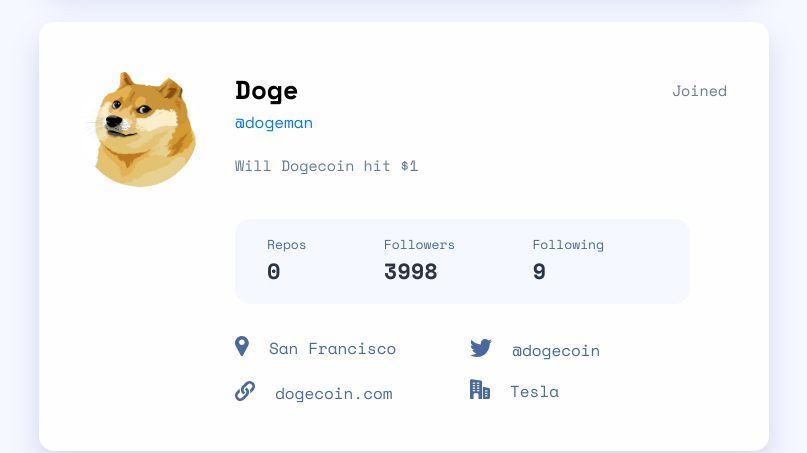
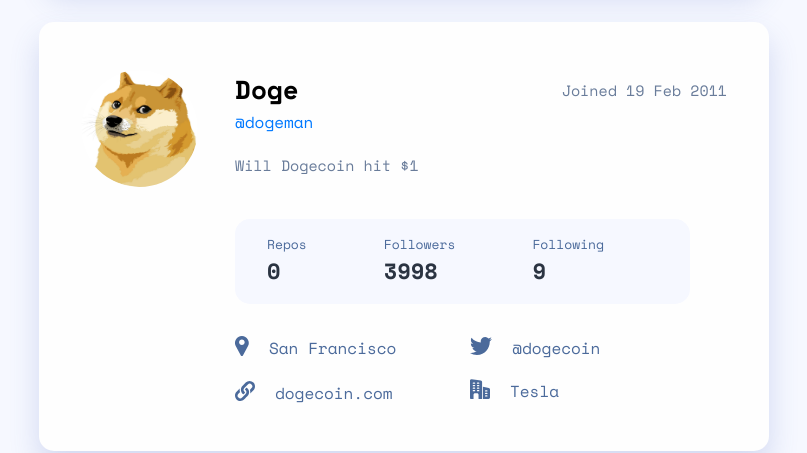
Before and after one commit to Mitch4sho/GitHub-user-serach-app, a React (Create React App) app: page / in a window 1280 px wide. Shown: the part 260-713 px from the top of the page, without its empty margins (236-1043 px from the left). Built offline with nearby package versions, Linux system fonts and the light colour scheme; the HTML template or start-up script is replaced by a standard one.

Commit message:
Decompose UserDashboard into smaller components

```diff
--- a/package.json
+++ b/package.json
@@ -7,9 +7,12 @@
     "@testing-library/jest-dom": "^5.14.1",
     "@testing-library/react": "^11.2.7",
     "@testing-library/user-event": "^12.8.3",
+    "components": "^0.1.0",
     "react": "^17.0.2",
     "react-dom": "^17.0.2",
-    "react-scripts": "4.0.3",
+    "react-scripts": "^0.9.5",
+    "styled": "^1.0.0",
+    "styled-components": "^5.3.3",
     "web-vitals": "^1.1.2"
   },
   "scripts": {
--- a/src/App.js
+++ b/src/App.js
@@ -55,7 +55,7 @@
         setUsername={setUsername}
         userNotFound={userNotFound}
       />
-      <UserDashBoard {...currentUser} />
+      <UserDashBoard user={currentUser} />
     </div>
   );
 }
--- a/src/components/user_dashboard/DashBoardHeader.js
+++ b/src/components/user_dashboard/DashBoardHeader.js
@@ -1,17 +1,24 @@
-export default function DashBoardHeader() {
+import React from "react";
+import formatUserJoinDate from "../../utilities";
+export default function DashBoardHeader({
+  name,
+  avatar_url,
+  html_url,
+  login,
+  bio,
+  created_at,
+}) {
+  const userJoinDateFormatted = formatUserJoinDate(created_at);
+
   return (
     <header className="header-info">
-      <img
-        src={user.avatar_url}
-        alt="ProfilePhoto"
-        className="user-profile-pic"
-      />
-      <p className="name">{user.name}</p>
+      <img src={avatar_url} alt="ProfilePhoto" className="user-profile-pic" />
+      <p className="name">{name}</p>
       <p className="username">
-        <a href={user.html_url}>@{user.login}</a>
+        <a href={html_url}>@{login}</a>
       </p>
-      <p className="join-date">{`Joined ${joinDate[2]} ${joinDate[1]} ${joinDate[0]}`}</p>
-      <p className="profile-bio">{user.bio}</p>
+      <p className="join-date">{userJoinDateFormatted}</p>
+      <p className="profile-bio">{bio}</p>
     </header>
   );
 }
--- /dev/null
+++ b/src/components/user_dashboard/InfoContainer.js
@@ -0,0 +1,20 @@
+import React from "react";
+
+export default function InfoContainer({ public_repos, followers, following }) {
+  return (
+    <ul className="info-container">
+      <li className="repos">
+        <p className="title">Repos</p>
+        <p className="value">{public_repos}</p>
+      </li>
+      <li className="followers">
+        <p className="title">Followers</p>
+        <p className="value">{followers}</p>
+      </li>
+      <li className="following">
+        <p className="title">Following</p>
+        <p className="value">{following}</p>
+      </li>
+    </ul>
+  );
+}
--- /dev/null
+++ b/src/components/user_dashboard/MoreInfoContainer.js
@@ -0,0 +1,48 @@
+import React from "react";
+import LocationIcon from "../..//assets/icon-location.svg";
+import TwitterIcon from "../..//assets/icon-twitter.svg";
+import LinkIcon from "../..//assets/icon-website.svg";
+import WorkIcon from "../..//assets/icon-company.svg";
+
+export default function MoreInfoContainer({
+  location,
+  twitter_username,
+  blog,
+  company,
+}) {
+  const userBlog = blog ? blog.split("//")[1] : "Not Available";
+  return (
+    <ul className="more-info-container">
+      <li>
+        <p className={location ? "" : "not-available"}>
+          <img src={LocationIcon} alt="" />
+          {location ? location : "Not Available"}
+        </p>
+      </li>
+      <li>
+        <p>
+          <img src={TwitterIcon} alt="" />
+          <span className={twitter_username ? "" : "not-available"}>
+            {twitter_username ? `@${twitter_username}` : "Not Available"}
+          </span>
+        </p>
+      </li>
+      <li>
+        <p>
+          <img src={LinkIcon} alt="" />
+          <a className={blog ? "" : "not-available"} href={`${blog}`}>
+            {`${userBlog}`}
+          </a>
+        </p>
+      </li>
+      <li>
+        <p>
+          <img src={WorkIcon} alt="companyIcon" />
+          <span className={company ? "" : "not-available"}>
+            {company ? company : "Not Available"}
+          </span>
+        </p>
+      </li>
+    </ul>
+  );
+}
--- a/src/components/user_dashboard/UserDashboard.js
+++ b/src/components/user_dashboard/UserDashboard.js
@@ -1,86 +1,15 @@
 import React from "react";
-import formatUserJoinDate from "../../utilities";
-import LocationIcon from "../../assets/icon-location.svg";
-import TwitterIcon from "../../assets/icon-twitter.svg";
-import LinkIcon from "../../assets/icon-website.svg";
-import WorkIcon from "../../assets/icon-company.svg";
+import DashBoardHeader from "./DashBoardHeader";
+import InfoContainer from "./InfoContainer";
+import MoreInfoContainer from "./MoreInfoContainer";
 import "../../styles/userDashboard.css";
 
-const UserDashBoard = ({
-  name,
-  blog,
-  created_at,
-  avatar_url,
-  login,
-  bio,
-  html_url,
-  public_repos,
-  followers,
-  following,
-  location,
-  twitter_username,
-  company,
-}) => {
-  const userBlog = blog ? blog.split("//")[1] : "Not Available";
-  const formattedDate = formatUserJoinDate(created_at);
-
+const UserDashBoard = ({ user }) => {
   return (
     <div className="dashboard">
-      <header className="header-info">
-        <img src={avatar_url} alt="ProfilePhoto" className="user-profile-pic" />
-        <p className="name">{name}</p>
-        <p className="username">
-          <a href={html_url}>@{login}</a>
-        </p>
-        <p className="join-date">{`Joined`}</p>
-        <p className="profile-bio">{bio}</p>
-      </header>
-      <ul className="info-container">
-        <li className="repos">
-          <p className="title">Repos</p>
-          <p className="value">{public_repos}</p>
-        </li>
-        <li className="followers">
-          <p className="title">Followers</p>
-          <p className="value">{followers}</p>
-        </li>
-        <li className="following">
-          <p className="title">Following</p>
-          <p className="value">{following}</p>
-        </li>
-      </ul>
-      <ul className="grid-container">
-        <li>
-          <p className={location ? "" : "not-available"}>
-            <img src={LocationIcon} alt="" />
-            {location ? location : "Not Available"}
-          </p>
-        </li>
-        <li>
-          <p>
-            <img src={TwitterIcon} alt="" />
-            <a className={twitter_username ? "" : "not-available"} href="">
-              {twitter_username ? `@${twitter_username}` : "Not Available"}
-            </a>
-          </p>
-        </li>
-        <li>
-          <p>
-            <img src={LinkIcon} alt="" />
-            <a className={blog ? "" : "not-available"} href={`${blog}`}>
-              {`${userBlog}`}
-            </a>
-          </p>
-        </li>
-        <li>
-          <p>
-            <img src={WorkIcon} alt="companyIcon" />
-            <span className={company ? "" : "not-available"}>
-              {company ? company : "Not Available"}
-            </span>
-          </p>
-        </li>
-      </ul>
+      <DashBoardHeader {...user} />
+      <InfoContainer {...user} />
+      <MoreInfoContainer {...user} />
     </div>
   );
 };
--- a/src/styles/userDashboard.css
+++ b/src/styles/userDashboard.css
@@ -117,7 +117,7 @@
   font-style: normal;
 }
 
-.grid-container {
+.more-info-container {
   grid-column: 2 / 3;
 
   display: grid;
@@ -129,7 +129,7 @@
   column-gap: 15px;
 }
 
-.grid-container > li > p {
+.more-info-container > li > p {
   color: var(--dark-blue-light-mode);
 
   display: flex;
@@ -137,20 +137,20 @@
   gap: 20px;
 }
 
-.grid-container > li > p > img {
+.more-info-container > li > p > img {
   width: auto;
   height: 20px;
   color: var(--dark-blue-light-mode);
 }
 
-.grid-container > li > p > a {
+.more-info-container > li > p > a {
   width: auto;
   height: 20px;
   color: var(--dark-blue-light-mode);
   text-decoration: none;
 }
 
-.grid-container > li > p > a:hover {
+.more-info-container > li > p > a:hover {
   color: var(--dark-blue-light-mode);
   text-decoration: underline;
 }
```
Also changed, not shown: 1 other file (tests, documents, lock files or other folders).
